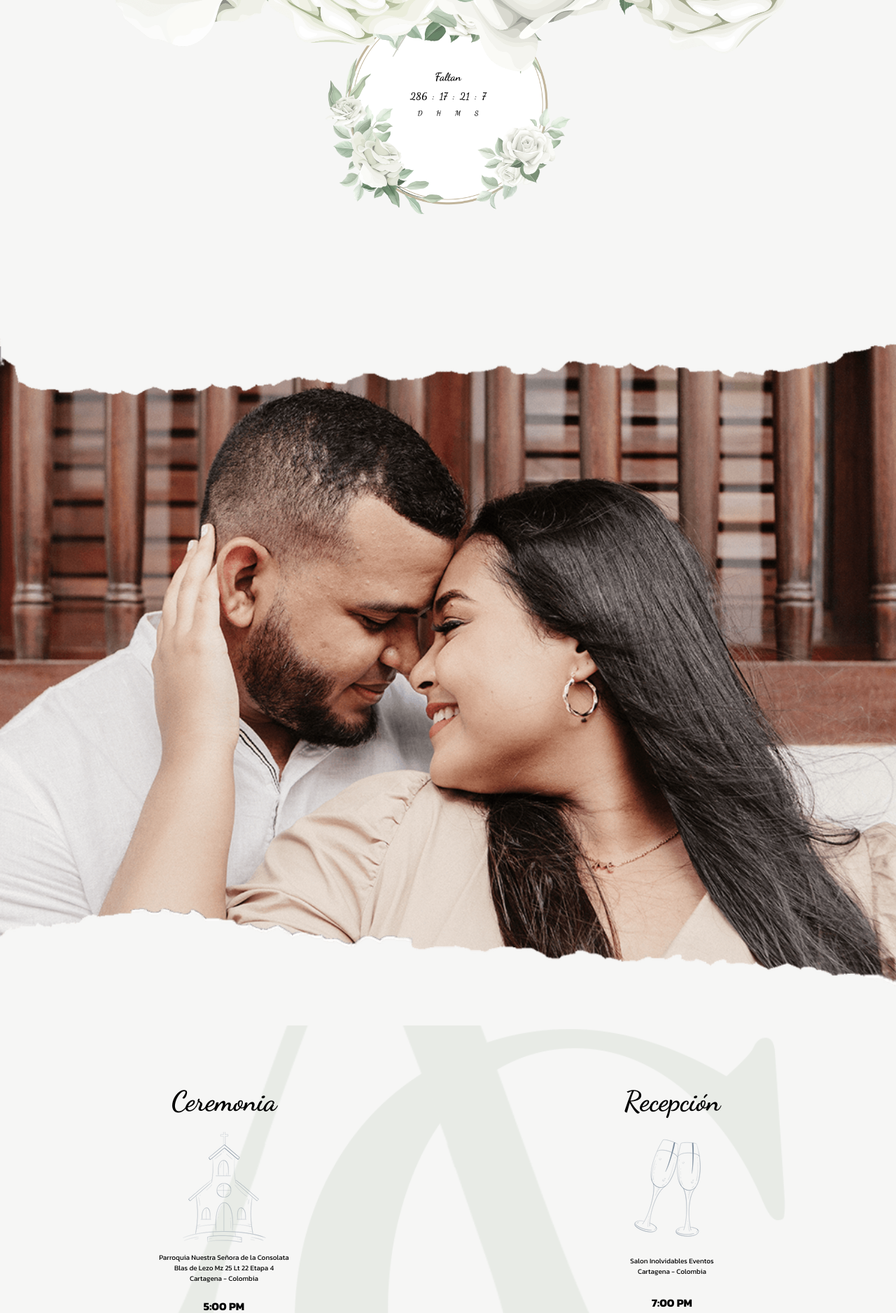
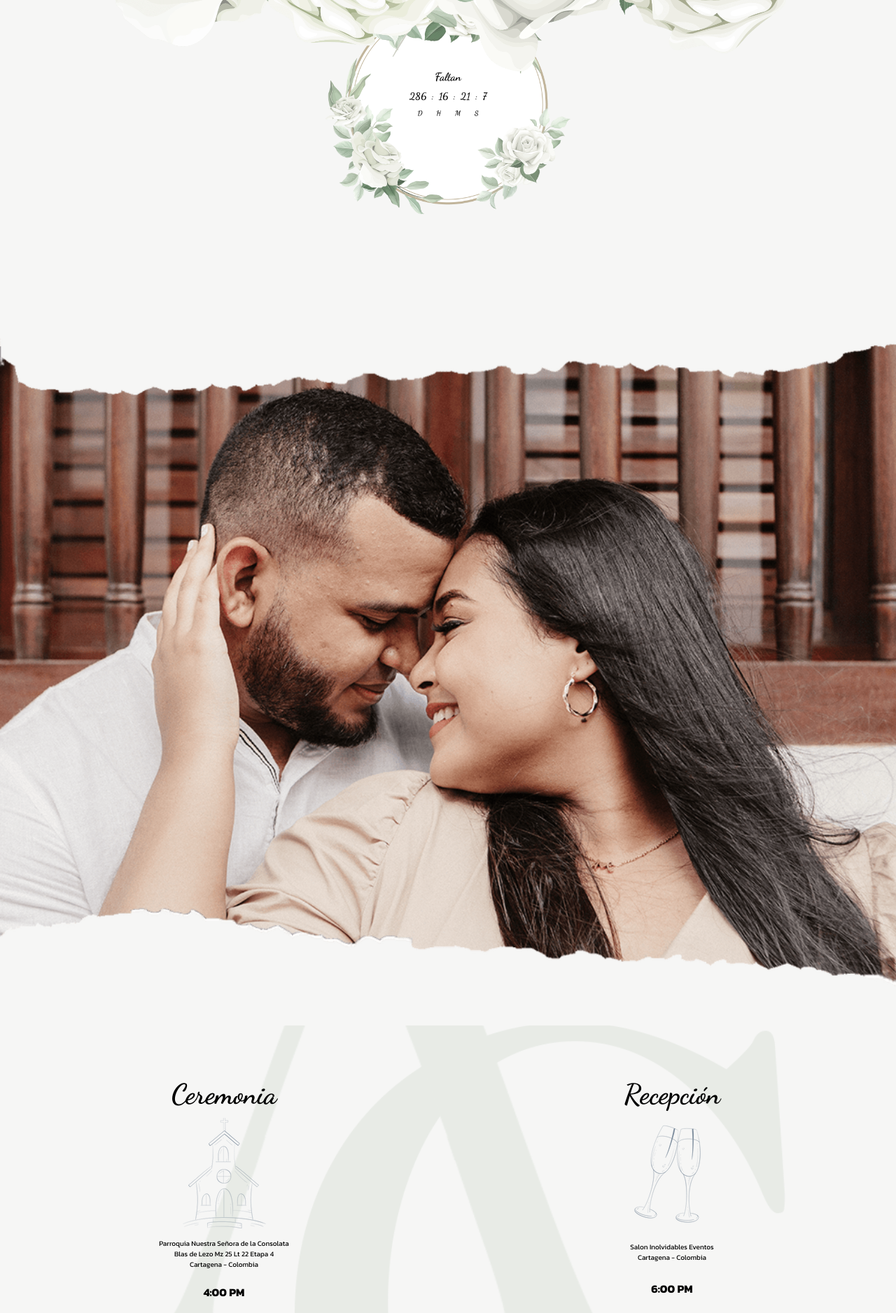
Before and after one commit to cteheranr/invitacion-boda, a React (Vite) app: page / in a window 1280 px wide. Shown: the part 560-2437 px from the top of the page at 70% size. Built offline with nearby package versions, Linux system fonts and the light colour scheme; a web font is replaced by a local one.

Commit message:
Cambio de fecha

```diff
--- a/src/components/Inform/Inform.jsx
+++ b/src/components/Inform/Inform.jsx
@@ -18,7 +18,7 @@ function Inform() {
                         <p>Blas de Lezo Mz 25 Lt 22 Etapa 4</p>
                         <p>Cartagena - Colombia</p>
                     </div>
-                    <h4>5:00 PM</h4>
+                    <h4>4:00 PM</h4>
                     <a href="https://maps.app.goo.gl/q9Fy3fuyTopkibBt6" target='_blank'>
                         <button>CÓMO LLEGAR</button>
                     </a>
@@ -32,7 +32,7 @@ function Inform() {
                         <p>Salon Inolvidables Eventos</p>
                         <p>Cartagena - Colombia</p>
                     </div>
-                    <h4>7:00 PM</h4>
+                    <h4>6:00 PM</h4>
                     <a href="https://maps.app.goo.gl/NFVRAjE9uKaL7XS76" target="_blank">
                         <button>CÓMO LLEGAR</button>
                     </a>
--- a/src/components/conteo/Conteo.jsx
+++ b/src/components/conteo/Conteo.jsx
@@ -4,7 +4,7 @@ import circuloFlorez from '../../assets/Recurso1.png'
 import Countdown from './countdown/Countdown';
 
 function Conteo() {
-    const targetDate = '2024-10-19 16:59:59';
+    const targetDate = '2024-10-19 15:59:59';
     return (
         <>
             <div className='mens-cont'>
--- a/src/components/nuestraBoda/nuestraBoda.css
+++ b/src/components/nuestraBoda/nuestraBoda.css
@@ -65,6 +65,10 @@
     padding-bottom: 30px;
 }
 
+h3{
+    margin: 10px 20px;
+}
+
 .card p {
     font-family: 'Kanit', sans-serif;
     font-weight: 200;
```
Also changed, not shown: 1 other file (tests, documents, lock files or other folders).
